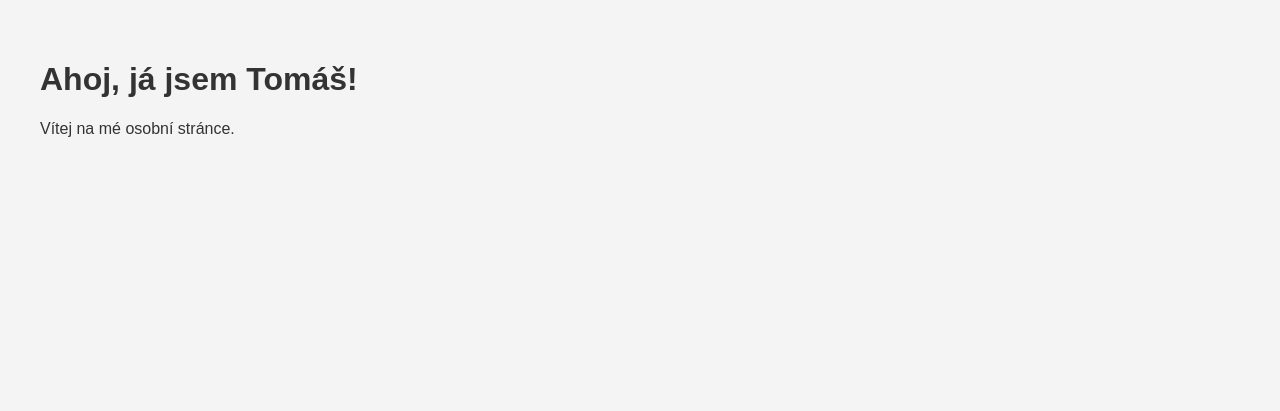
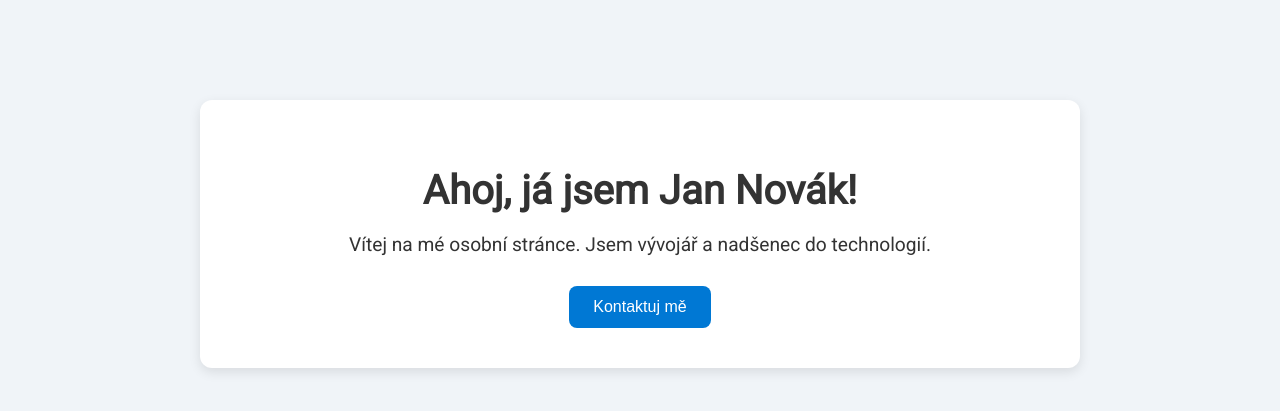
Before and after one commit to tomik0072002/Pokus8, a Flask app: page / in a window 1280 px wide. Shown: the top 411 px of the page. Run offline with Flask 3, Linux system fonts and the light colour scheme.

Commit message:
Přidání Flask aplikace pro osobní web

```diff
--- a/static/style.css
+++ b/static/style.css
@@ -1,6 +1,42 @@
 body {
-    font-family: sans-serif;
-    background-color: #f4f4f4;
+    font-family: 'Roboto', sans-serif;
+    background-color: #f0f4f8;
     color: #333;
-    padding: 2rem;
+    margin: 0;
+    padding: 0;
 }
+
+.container {
+    max-width: 800px;
+    margin: 100px auto;
+    text-align: center;
+    background: white;
+    padding: 40px;
+    border-radius: 12px;
+    box-shadow: 0 4px 12px rgba(0, 0, 0, 0.1);
+}
+
+h1 {
+    font-size: 2.5rem;
+    margin-bottom: 10px;
+}
+
+p {
+    font-size: 1.2rem;
+    margin-bottom: 30px;
+}
+
+button {
+    background-color: #0078D4;
+    color: white;
+    border: none;
+    padding: 12px 24px;
+    font-size: 1rem;
+    border-radius: 8px;
+    cursor: pointer;
+    transition: background-color 0.3s ease;
+}
+
+button:hover {
+    background-color: #005a9e;
+}
--- a/templates/index.html
+++ b/templates/index.html
@@ -2,11 +2,16 @@
 <html lang="cs">
 <head>
     <meta charset="UTF-8">
-    <title>Osobní Stránka</title>
+    <title>Moje Osobní Stránka</title>
     <link rel="stylesheet" href="{{ url_for('static', filename='style.css') }}">
+    <link href="https://fonts.googleapis.com/css2?family=Roboto&display=swap" rel="stylesheet">
 </head>
 <body>
-    <h1>Ahoj, já jsem Tomáš!</h1>
-    <p>Vítej na mé osobní stránce.</p>
+    <div class="container">
+        <h1>Ahoj, já jsem Jan Novák!</h1>
+        <p>Vítej na mé osobní stránce. Jsem vývojář a nadšenec do technologií.</p>
+
+        <button onclick="window.location.href='mailto:jan@example.com'">Kontaktuj mě</button>
+    </div>
 </body>
 </html>
```
